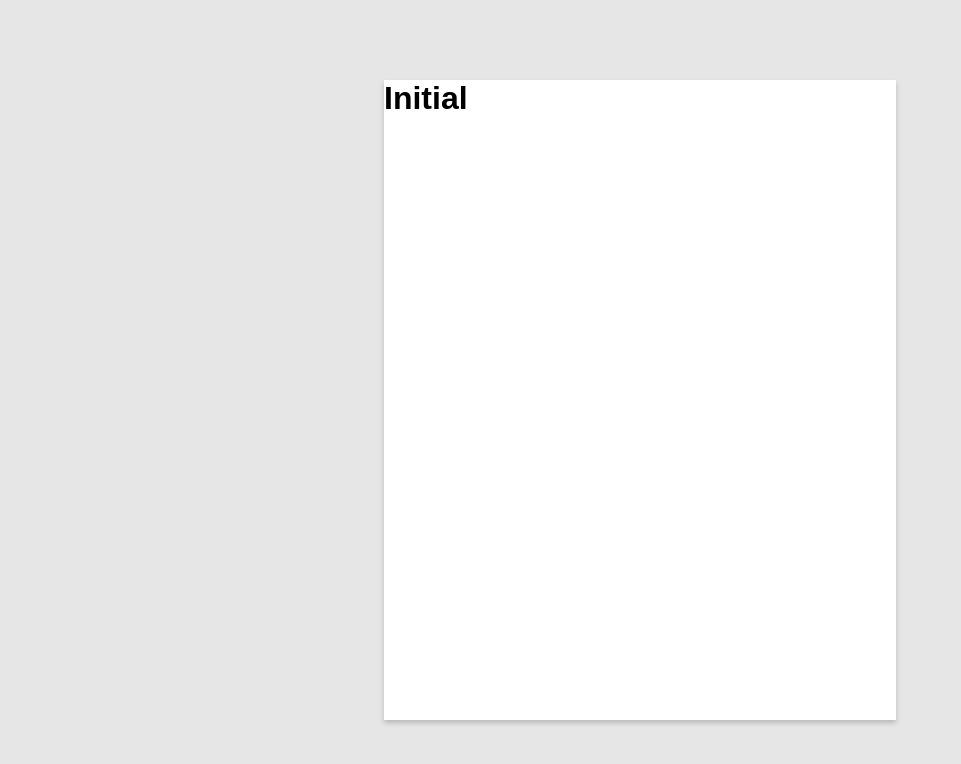
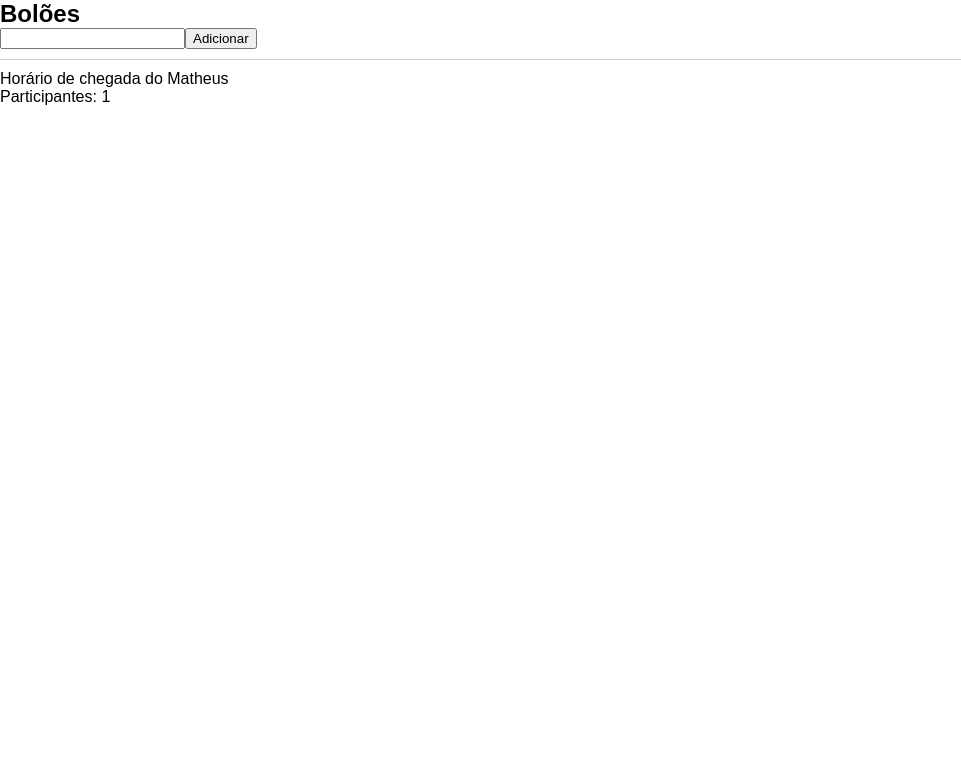
Before and after one commit to igor-ribeiro/bolao, a React (Create React App) app: page / in a window 1280 px wide. Shown: the top 764 px of the page, without its empty margins (0-961 px from the left). Built offline with nearby package versions, Linux system fonts and the light colour scheme; the HTML template or start-up script is replaced by a standard one.

Commit message:
implement listing and adding bets

```diff
--- a/src/App.css
+++ b/src/App.css
@@ -1,29 +1,5 @@
-.app-container {
-  display: flex;
-  align-items: center;
-  justify-content: center;
-  width: 100%;
-  height: 100%;
-  background: #e6e6e6;
-  font-family: sans-serif;
-}
-
 .app {
   width: 100%;
   height: 100%;
-  background: #fff;
+  font-family: sans-serif;
 }
-
-@media (min-width: 800px) {
-  .app {
-    max-width: 80vw;
-    box-shadow: 0 3px 5px 0 rgba(0, 0, 0, .2);
-  }
-}
-
-@media (min-width: 900px) {
-  .app {
-    max-width: 40vw;
-    max-height: 80vh;
-  }
-}
--- a/src/App.js
+++ b/src/App.js
@@ -2,13 +2,71 @@ import React, { Component } from 'react';
 
 import './App.css';
 
+let nextBetId = 1;
+
+const BetSchema = {
+  id: null,
+  description: '',
+  participants: 0,
+};
+
 class App extends Component {
+  state = {
+    bets: [
+      { id: 0, description: 'Horário de chegada do Matheus', participants: 1 },
+    ],
+    newBetDescription: '',
+  }
+
+  constructor() {
+    super();
+
+    this.handleNewBetChange = this.handleNewBetChange.bind(this);
+    this.handleNewBetSubmit = this.handleNewBetSubmit.bind(this);
+  }
+
+  handleNewBetChange(event) {
+    this.setState({
+      newBetDescription: event.target.value,
+    });
+  }
+
+  handleNewBetSubmit(event) {
+    event.preventDefault();
+
+    const { bets, newBetDescription } = this.state;
+
+    bets.push({
+      ...BetSchema,
+      id: nextBetId,
+      description: newBetDescription,
+    });
+
+    this.setState({ bets, newBetDescription: '' }, () => nextBetId++);
+  }
+
   render() {
+    const { bets, newBetDescription } = this.state;
+
     return (
-      <div className="app-container">
-        <div className="app">
-          <h1>Initial</h1>
-        </div>
+      <div className="app">
+        <h2>Bolões</h2>
+
+        <form onSubmit={ this.handleNewBetSubmit } action="">
+          <input value={ newBetDescription } onChange={ this.handleNewBetChange } />
+          <button type="submit">Adicionar</button>
+        </form>
+
+        <hr />
+
+        <ul>
+          { bets.map(bet => (
+            <li key={ bet.id }>
+              { bet.description }
+              <div>Participantes: { bet.participants }</div>
+            </li>
+          )) }
+        </ul>
       </div>
     );
   }
```
